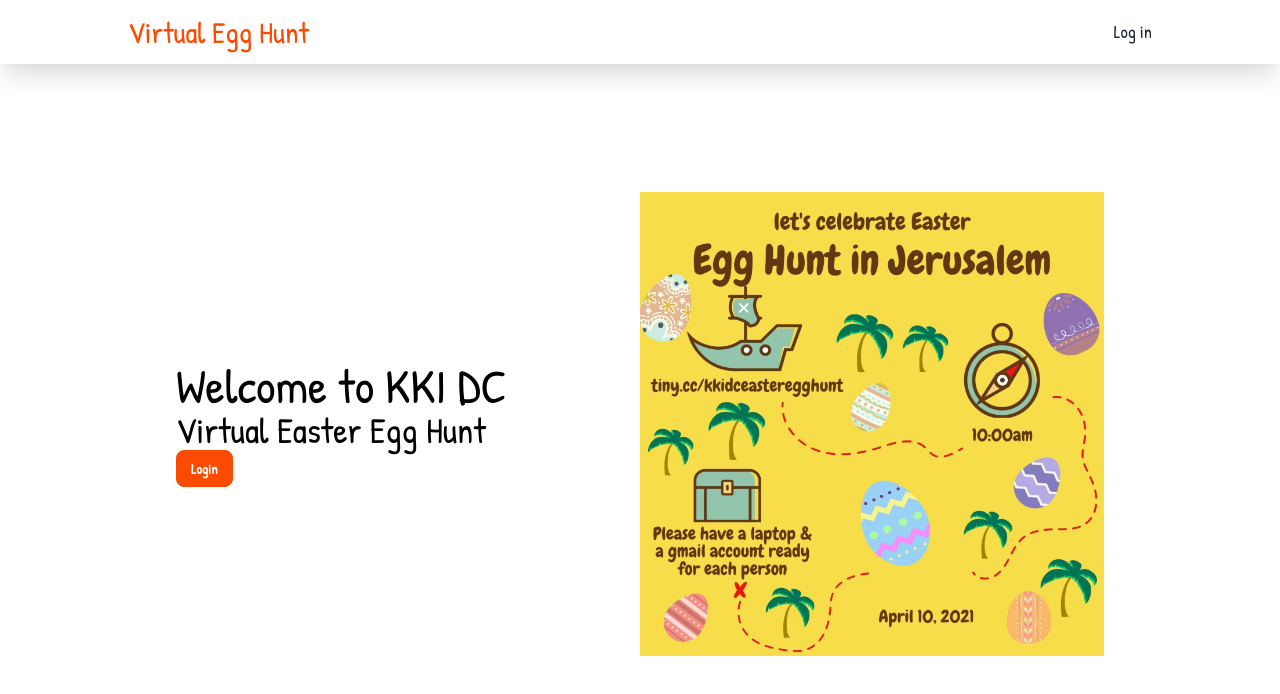
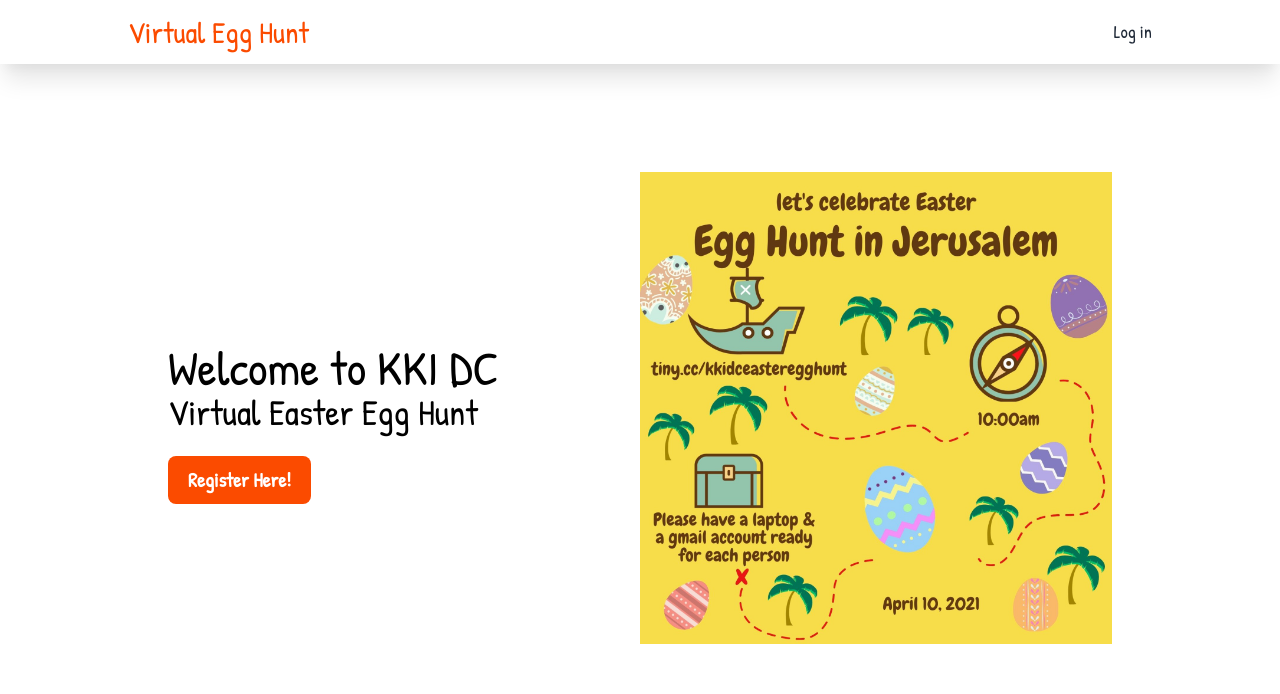
Before and after one commit to tgmgroup/virtual-easter-egg-hunt, a Next.js app: page / in a window 1280 px wide. Shown: the top 694 px of the page. Built offline with nearby package versions, Linux system fonts and the light colour scheme; no server answers.

Commit message:
fix landing page

```diff
--- /dev/null
+++ b/components/Header.js
@@ -0,0 +1,25 @@
+import Link from 'next/link';
+
+export default function Header() {
+  return (
+    <header className='shadow-xl'>
+      <div className='flex items-center justify-between h-16 layout'>
+        <Link href='/'>
+          <a href='#' className='text-3xl text-primary'>
+            Virtual Egg Hunt
+          </a>
+        </Link>
+        <nav className='space-x-5'>
+          <Link href='/auth/login'>
+            <a href='#' className='text-lg text-gray-800'>
+              Log in
+            </a>
+          </Link>
+          {/* <a href='#' className='text-lg text-gray-800'>
+              Sign Up
+            </a> */}
+        </nav>
+      </div>
+    </header>
+  );
+}
--- a/pages/auth/login.js
+++ b/pages/auth/login.js
@@ -1,9 +1,12 @@
+import Header from '@/components/Header';
 import { useAuth } from '@/lib/auth';
 
 export default function login() {
   const auth = useAuth();
 
   return (
+    <>
+      <Header />
       <div className='flex justify-center'>
         <div className='text-center'>
           <h2>login</h2>
@@ -17,5 +20,6 @@ export default function login() {
           )}
         </div>
       </div>
+    </>
   );
 }
--- a/pages/index.js
+++ b/pages/index.js
@@ -1,34 +1,24 @@
-import Head from 'next/head';
-import Image from 'next/image';
+import Header from '@/components/Header';
+import Link from 'next/link';
 
 export default function Home() {
   return (
     <>
-      <header className='shadow-xl'>
-        <div className='flex items-center justify-between h-16 layout'>
-          <a href='#' className='text-3xl text-primary'>
-            Virtual Egg Hunt
-          </a>
-          <nav className='space-x-5'>
-            <a href='#' className='text-lg text-gray-800'>
-              Log in
-            </a>
-            {/* <a href='#' className='text-lg text-gray-800'>
-              Sign Up
-            </a> */}
-          </nav>
-        </div>
-      </header>
+      <Header />
 
       <section id='hero'>
         <div className='flex flex-col items-center layout hero md:flex-row-reverse md:mt-0 '>
-          <div className='w-full'>
+          <div className='w-full mb-8'>
             <img src='/poster.jpeg' alt='poster' className='w-full' />
           </div>
           <div className='w-full'>
             <h1 className='text-3xl md:text-5xl'>Welcome to KKI DC</h1>
-            <h1 className='text-2xl md:text-4xl'>Virtual Easter Egg Hunt</h1>
-            <button className='btn'>Login</button>
+            <h1 className='mb-6 text-2xl md:text-4xl'>
+              Virtual Easter Egg Hunt
+            </h1>
+            <Link href='/auth/login'>
+              <button className='text-xl btn'>Register Here!</button>
+            </Link>
           </div>
         </div>
       </section>
--- /dev/null
+++ b/pages/profile.js
@@ -0,0 +1,10 @@
+import Header from '@/components/Header';
+
+export default function profile() {
+  return (
+    <>
+      <Header />
+      <div>profile</div>;
+    </>
+  );
+}
--- a/styles/globals.css
+++ b/styles/globals.css
@@ -16,8 +16,8 @@ body {
   color: white;
   font-weight: bold;
   border-radius: 0.5rem;
-  border: 1px solid #fb4b00;
-  font-size: 0.875rem;
+  /* border: 1px solid #050201; */
+  /* font-size: 0.875rem; */
 
   display: inline-block;
 }
@@ -31,6 +31,12 @@ body {
 }
 
 .hero {
-  min-height: calc(100vh - 5rem);
-  @apply px-12 mt-10;
+  min-height: calc(100vh - 7.5rem);
+  @apply px-10 mt-10;
 }
+
+@media (min-width: 768px) {
+  .hero {
+    min-height: calc(100vh - 5rem);
+  }
+}
```
Lines whose indentation alone changed are shown as unchanged.
